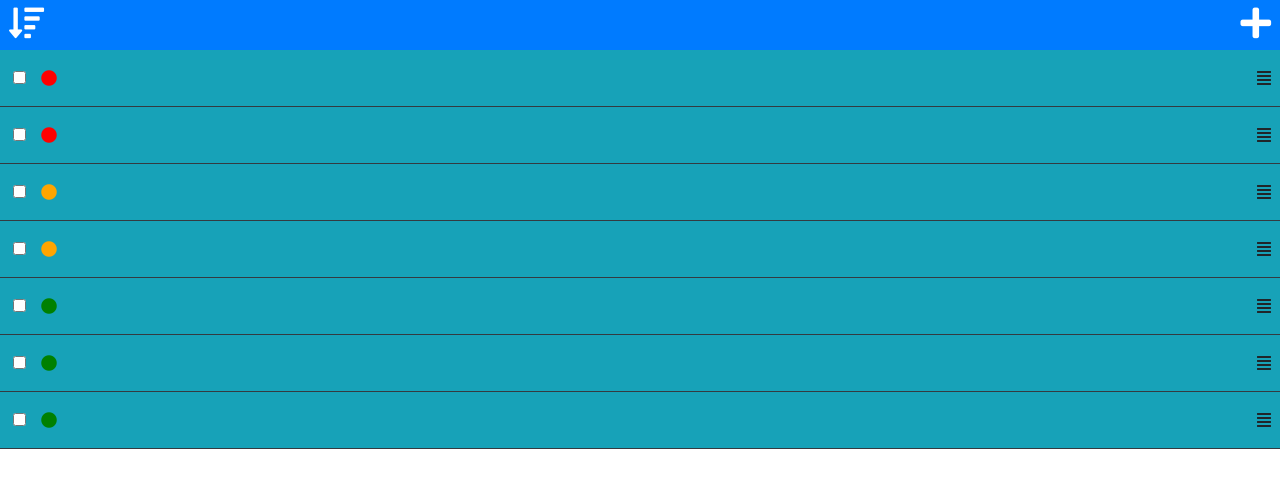
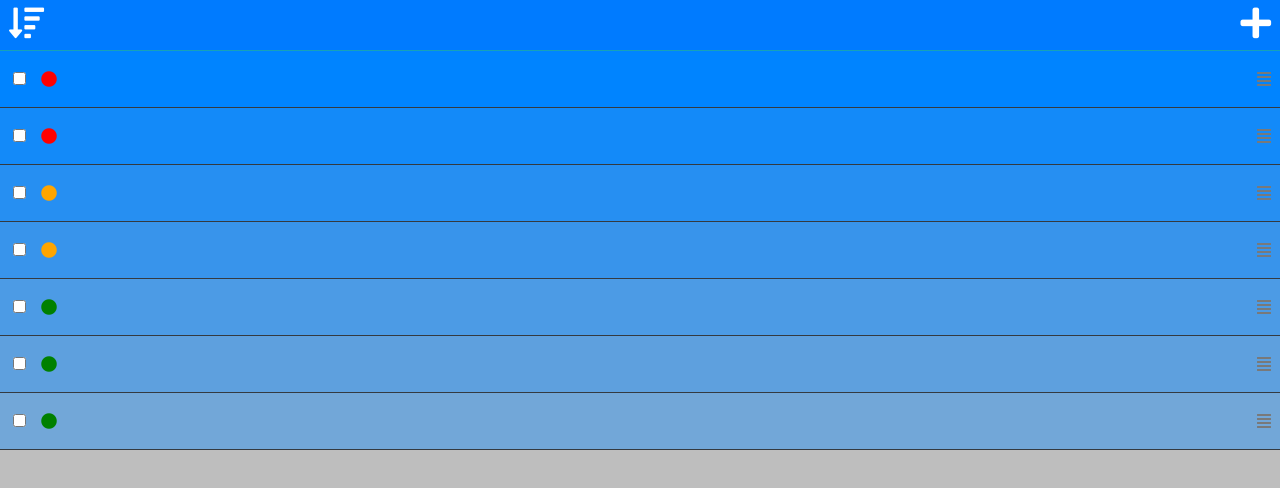
Before and after one commit to davidyeong97/TKD_final_project, a plain HTML site: page Main.html in a window 1280 px wide. Shown: the part 104-592 px from the top of the page. Drawn offline with nearby package versions, Linux system fonts and the light colour scheme.

Commit message:
main color updated

```diff
--- a/Main.html
+++ b/Main.html
@@ -11,12 +11,12 @@
     <title>To Do List</title>
 </head>
 
-<body>
+<body class="page-background">
     <!-- Nav bar -->
     <header>
         <div class="row bg-secondary pt-5">
             <div class="col text-left pl-4">
-                <img src="/resources/image/undraw_profile_pic_ic5t.svg" class="icon py-1">
+                <img src="/resources/image/undraw_profile_pic_ic5t.svg" class="profile-icon py-1">
             </div>
             <div class="col-5 text-center">
                 <div class="top-title py-1">To Do List</div>
@@ -28,7 +28,7 @@
     </header>
 
     <!-- Tool bar -->
-    <div class="row bg-primary py-2 tool-bar">
+    <div class="row bg-primary py-2 tool-bar border-bottom border-info">
         <div class="col text-left pl-4">
             <i class="fas fa-sort-amount-down tool-bar-icon"></i>
         </div>
@@ -38,73 +38,73 @@
     </div>
 
     <!-- content list -->
-    <div class="row bg-info py-3 border-bottom border-dark">
+    <div class="row content-background-1 py-3 border-bottom border-dark">
         <div class="col text-left pl-5">
             <input type="checkbox" class="form-check-input" name="" id="" value="checkedValue" unchecked>
             <i class="fas fa-circle pl-2 pi-h"></i>
         </div>
         <div class="col text-right pr-4">
-            <i class="fas fa-align-justify"></i>
+            <i class="fas fa-align-justify edit-icon"></i>
         </div>
     </div>
 
-    <div class="row bg-info py-3 border-bottom border-dark">
+    <div class="row content-background-2 py-3 border-bottom border-dark">
         <div class="col text-left pl-5">
             <input type="checkbox" class="form-check-input" name="" id="" value="checkedValue" unchecked>
             <i class="fas fa-circle pl-2 pi-h"></i>
         </div>
         <div class="col text-right pr-4">
-            <i class="fas fa-align-justify"></i>
+            <i class="fas fa-align-justify edit-icon"></i>
         </div>
     </div>
 
-    <div class="row bg-info py-3 border-bottom border-dark">
+    <div class="row content-background-3 py-3 border-bottom border-dark">
         <div class="col text-left pl-5">
             <input type="checkbox" class="form-check-input" name="" id="" value="checkedValue" unchecked>
             <i class="fas fa-circle pl-2 pi-m"></i>
         </div>
         <div class="col text-right pr-4">
-            <i class="fas fa-align-justify"></i>
+            <i class="fas fa-align-justify edit-icon"></i>
         </div>
     </div>
 
-    <div class="row bg-info py-3 border-bottom border-dark">
+    <div class="row content-background-4 py-3 border-bottom border-dark">
         <div class="col text-left pl-5">
             <input type="checkbox" class="form-check-input" name="" id="" value="checkedValue" unchecked>
             <i class="fas fa-circle pl-2 pi-m"></i>
         </div>
         <div class="col text-right pr-4">
-            <i class="fas fa-align-justify"></i>
+            <i class="fas fa-align-justify edit-icon"></i>
         </div>
     </div>
 
-    <div class="row bg-info py-3 border-bottom border-dark">
+    <div class="row content-background-5 py-3 border-bottom border-dark">
         <div class="col text-left pl-5">
             <input type="checkbox" class="form-check-input" name="" id="" value="checkedValue" unchecked>
             <i class="fas fa-circle pl-2 pi-l"></i>
         </div>
         <div class="col text-right pr-4">
-            <i class="fas fa-align-justify"></i>
+            <i class="fas fa-align-justify edit-icon"></i>
         </div>
     </div>
 
-    <div class="row bg-info py-3 border-bottom border-dark">
+    <div class="row content-background-6 py-3 border-bottom border-dark">
         <div class="col text-left pl-5">
             <input type="checkbox" class="form-check-input" name="" id="" value="checkedValue" unchecked>
             <i class="fas fa-circle pl-2 pi-l"></i>
         </div>
         <div class="col text-right pr-4">
-            <i class="fas fa-align-justify"></i>
+            <i class="fas fa-align-justify edit-icon"></i>
         </div>
     </div>
 
-    <div class="row bg-info py-3 border-bottom border-dark">
+    <div class="row content-background-7 py-3 border-bottom border-dark">
         <div class="col text-left pl-5">
             <input type="checkbox" class="form-check-input" name="" id="" value="checkedValue" unchecked>
             <i class="fas fa-circle pl-2 pi-l"></i>
         </div>
         <div class="col text-right pr-4">
-            <i class="fas fa-align-justify"></i>
+            <i class="fas fa-align-justify edit-icon"></i>
         </div>
     </div>
 
--- a/resources/css/main.css
+++ b/resources/css/main.css
@@ -1,4 +1,10 @@
-.icon {
+/* general style */
+
+.page-background {
+    background-color: rgb(190, 190, 190);
+}
+
+.profile-icon {
     width: 50px;
     height: 50px;
 }
@@ -13,9 +19,41 @@
     color: white;
 }
 
+/* tool bar section */
+
 .tool-bar-icon {
     color: white;
     font-size: 35px;
+}
+
+/* content section */
+
+.content-background-1 {
+    background-color: rgb(0, 132, 255);
+}
+
+.content-background-2 {
+    background-color: rgb(0, 132, 255, 0.9);
+}
+
+.content-background-3 {
+    background-color: rgb(0, 132, 255, 0.8);
+}
+
+.content-background-4 {
+    background-color: rgb(0, 132, 255, 0.7);
+}
+
+.content-background-5 {
+    background-color: rgb(0, 132, 255, 0.6);
+}
+
+.content-background-6 {
+    background-color: rgb(0, 132, 255, 0.5);
+}
+
+.content-background-7 {
+    background-color: rgb(0, 132, 255, 0.4);
 }
 
 .pi-h {
@@ -29,3 +67,7 @@
 .pi-l {
     color: green;
 }
+
+.edit-icon {
+    color: rgb(121, 121, 121);
+}
```
